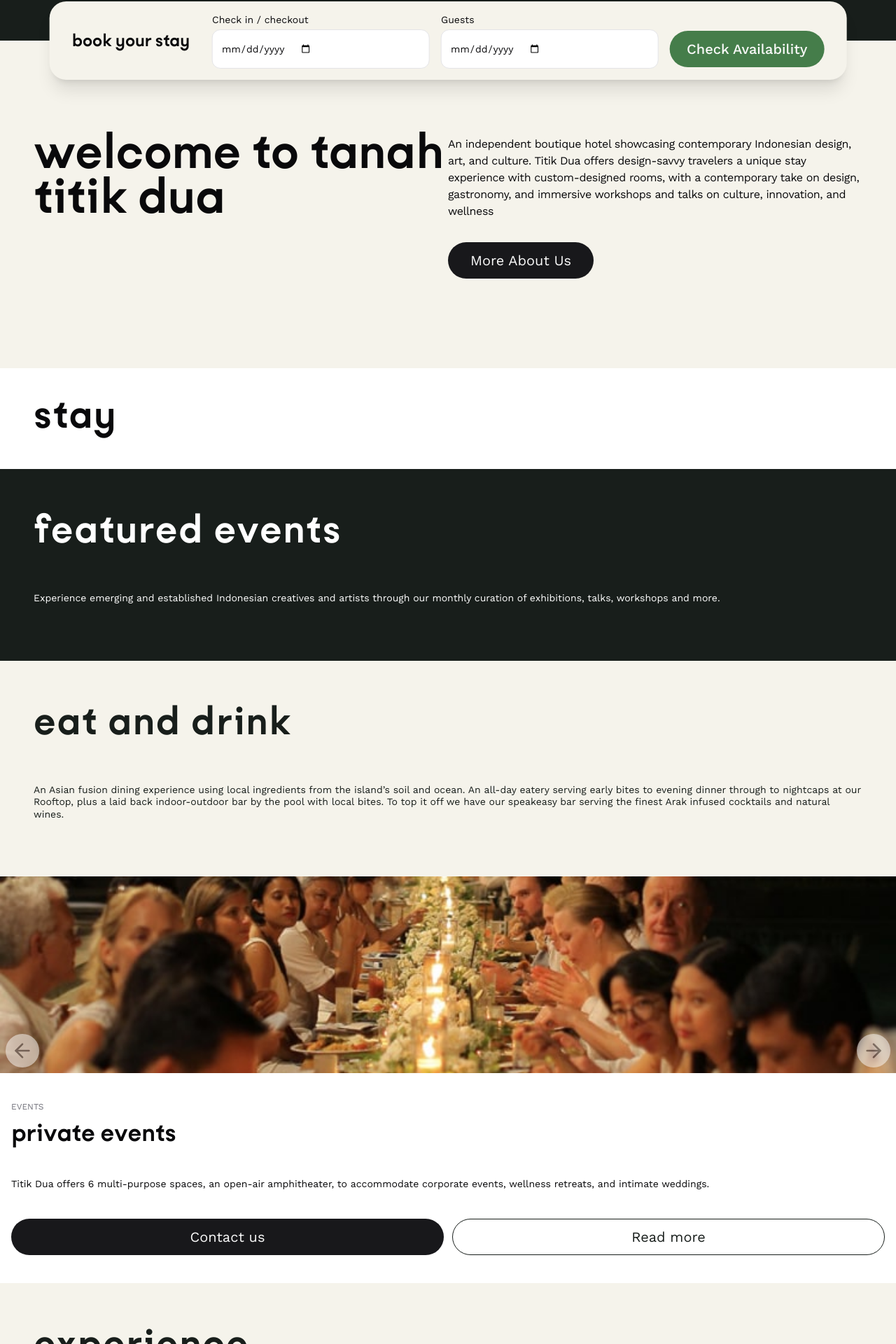
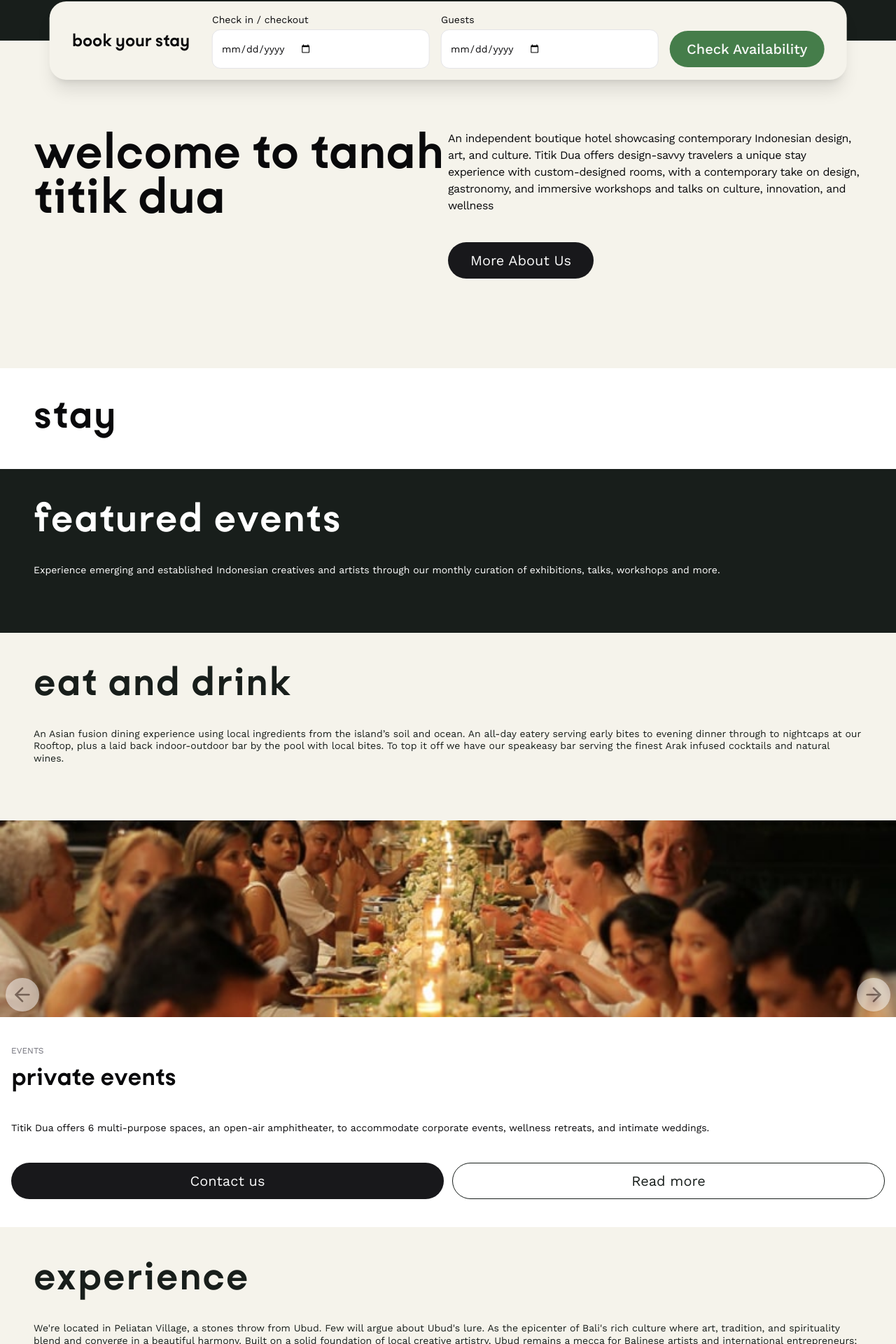
Before and after one commit to arvindeva/titik-dua, a Next.js app: page / in a window 1280 px wide. Shown: the part 812-2732 px from the top of the page at 70% size. Built offline with nearby package versions, Linux system fonts and the light colour scheme.

Commit message:
margin and padding for sections to be more accurate

```diff
--- a/components/home/eat-and-drink.tsx
+++ b/components/home/eat-and-drink.tsx
@@ -44,7 +44,7 @@ export default function EatAndDrink() {
       <div className="px-4 max-w-content mx-auto lg:px-12">
         <h1
           className={cn(
-            'text-[40px] font-bold tracking-wide lg:text-[64px] mb-10',
+            'text-[40px] font-bold tracking-wide lg:text-[64px] mb-8 leading-none',
             kobe.className
           )}
         >
--- a/components/home/events.tsx
+++ b/components/home/events.tsx
@@ -43,11 +43,11 @@ function EventCard() {
 
 export default function Events() {
   return (
-    <section className="bg-td-black text-td-white w-full py-10 overflow-visible">
+    <section className="bg-td-black text-td-white w-full pt-10 pb-10 overflow-visible">
       <div className="px-4 max-w-content mx-auto lg:px-12">
         <h1
           className={cn(
-            'text-[40px] font-bold tracking-wide lg:text-[64px] mb-10',
+            'text-[40px] font-bold tracking-wide lg:text-[64px] mb-8 leading-none',
             kobe.className
           )}
         >
--- a/components/home/experience.tsx
+++ b/components/home/experience.tsx
@@ -63,7 +63,7 @@ export default function Experience() {
       <div className="px-4 max-w-content mx-auto lg:px-12">
         <h1
           className={cn(
-            'text-[40px] font-bold tracking-wide lg:text-[64px] mb-4',
+            'text-[40px] font-bold tracking-wide lg:text-[64px] mb-8 leading-none',
             kobe.className
           )}
         >
--- a/components/home/welcome.tsx
+++ b/components/home/welcome.tsx
@@ -8,14 +8,14 @@ export default function Welcome() {
       <div className="flex flex-col lg:flex-row gap-y-10 px-4 py-10 lg:px-12 lg:py-32 max-w-content mx-auto">
         <div
           className={cn(
-            'lg:w-1/2 font-bold text-[56px] lg:text-[80px] lg:tracking-normal leading-[0.8]',
+            'lg:w-1/2 font-bold text-[52px] lg:text-[80px] lg:tracking-normal leading-[0.8]',
             kobe.className
           )}
         >
           welcome to tanah titik dua
         </div>
         <div className="lg:w-1/2">
-          <p className="text-sm lg:text-base mb-10 lg:mb-8 lg:tracking-tight leading-snug mt-2 font-normal">
+          <p className="text-sm lg:text-base mb-10 lg:tracking-tight leading-snug font-normal">
             An independent boutique hotel showcasing contemporary Indonesian
             design, art, and culture. Titik Dua offers design-savvy travelers a
             unique stay experience with custom-designed rooms, with a
```
